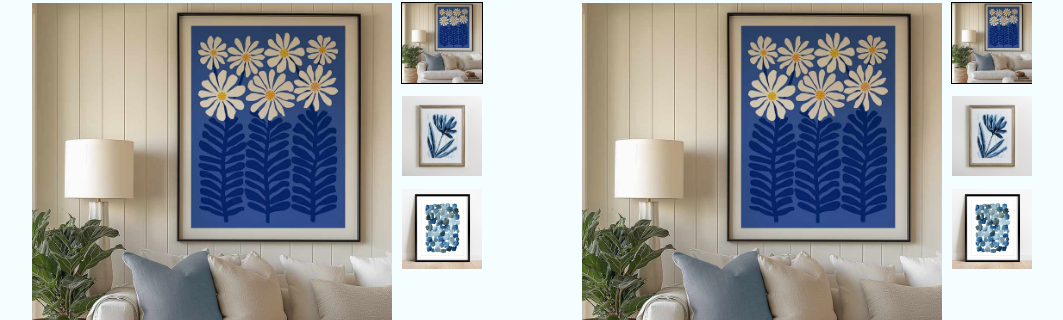
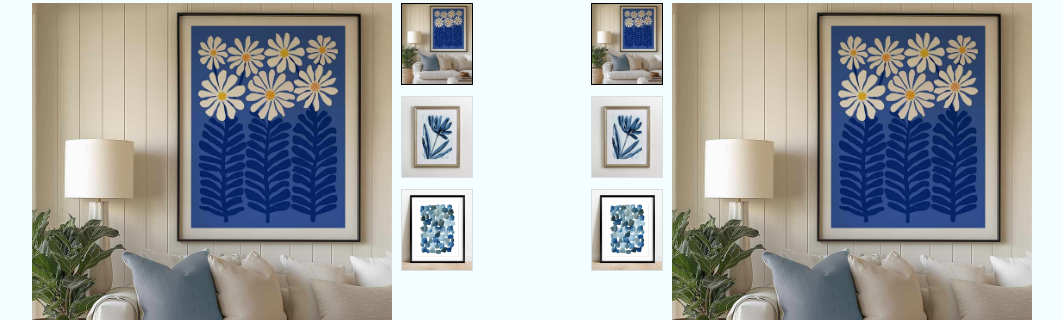
Before and after one commit to wellwe11/elliesWebsite, a React (Vite) app: page / in a window 1280 px wide. Shown: the part 685-1005 px from the top of the page, without its empty margins (108-1171 px from the left). Built offline with nearby package versions, Linux system fonts and the light colour scheme.

Commit message:
updated so the small-images are on the inside, also styled it a bit so that everything has a bit more symmetry

```diff
--- a/src/UI/UIComponents/BODY/mainPage/MAINPAGE.jsx
+++ b/src/UI/UIComponents/BODY/mainPage/MAINPAGE.jsx
@@ -59,6 +59,7 @@ const MainPageImages = () => {
             textType={"h3"}
             fontWeight={200}
             color={"black"}
+            index={index}
           />
         </div>
       ))}
--- a/src/abstract/components/imageWithContent/IMAGE.jsx
+++ b/src/abstract/components/imageWithContent/IMAGE.jsx
@@ -11,6 +11,7 @@ export const ImageWithContent = ({
   fontWeight = 300,
   fontSize,
   color = "black",
+  index,
 }) => {
   const FontType = textType;
 
@@ -69,7 +70,11 @@ export const ImageWithContent = ({
       onMouseEnter={() => setImageIsHovering(true)}
       onMouseLeave={() => setImageIsHovering(false)}
     >
-      <div className={classes.imageWithContentWrapper} onClick={handleNavigate}>
+      <div
+        className={classes.imageWithContentWrapper}
+        onClick={handleNavigate}
+        style={{ order: index % 2 === 0 ? 1 : 2 }}
+      >
         {images.map((image, index) => (
           <img
             key={index}
@@ -114,7 +119,10 @@ export const ImageWithContent = ({
           </FontType>
         </div>
       </div>
-      <div className={classes.smallImagesDisplay}>
+      <div
+        className={classes.smallImagesDisplay}
+        style={{ order: index % 2 === 0 ? 2 : 1 }}
+      >
         {images.map((image, index) => {
           return (
             <div
@@ -122,7 +130,10 @@ export const ImageWithContent = ({
               className={classes.smallImageWithContentWrapper}
               onClick={() => setActiveImage(index)}
               style={{
-                outline: activeImage === index ? "1px solid black" : "",
+                outline:
+                  activeImage === index
+                    ? "1px solid black"
+                    : "1px solid rgba(171, 171, 171, 0.365)",
               }}
             >
               <img
--- a/src/abstract/components/imageWithContent/IMAGE.module.scss
+++ b/src/abstract/components/imageWithContent/IMAGE.module.scss
@@ -30,6 +30,8 @@
     flex-direction: column;
     width: 20%;
     padding-left: 10px;
+    padding-right: 10px;
+    padding-top: 1px;
     cursor: pointer;
 
     .smallImageWithContentWrapper {
--- a/src/abstract/functions/intersectingRefs.jsx
+++ b/src/abstract/functions/intersectingRefs.jsx
@@ -10,7 +10,7 @@ const intersectingRefs = (refs, classToAdd) => {
       });
     },
     {
-      threshold: 0.1,
+      threshold: 0.01,
     }
   );
 
```
